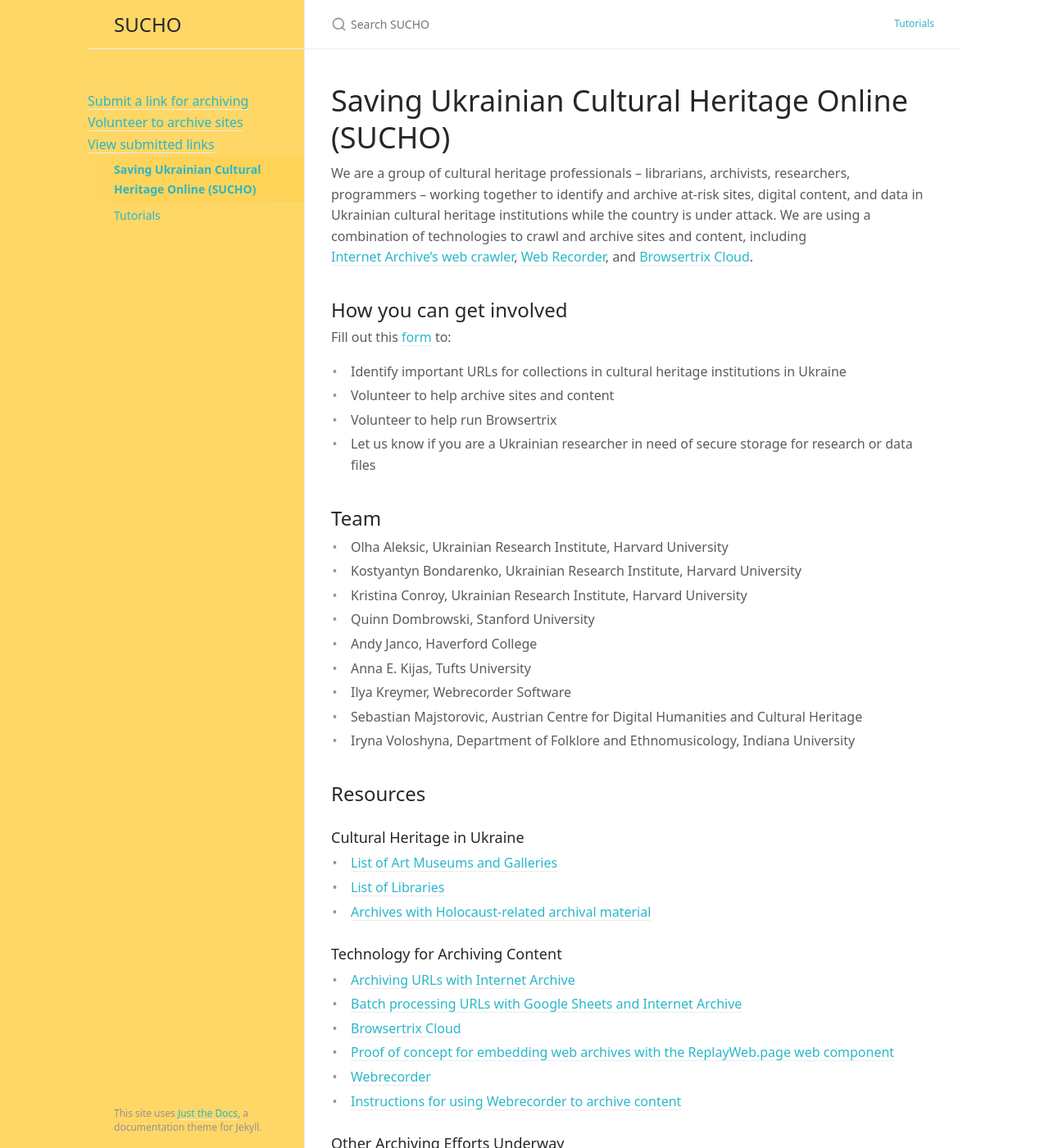
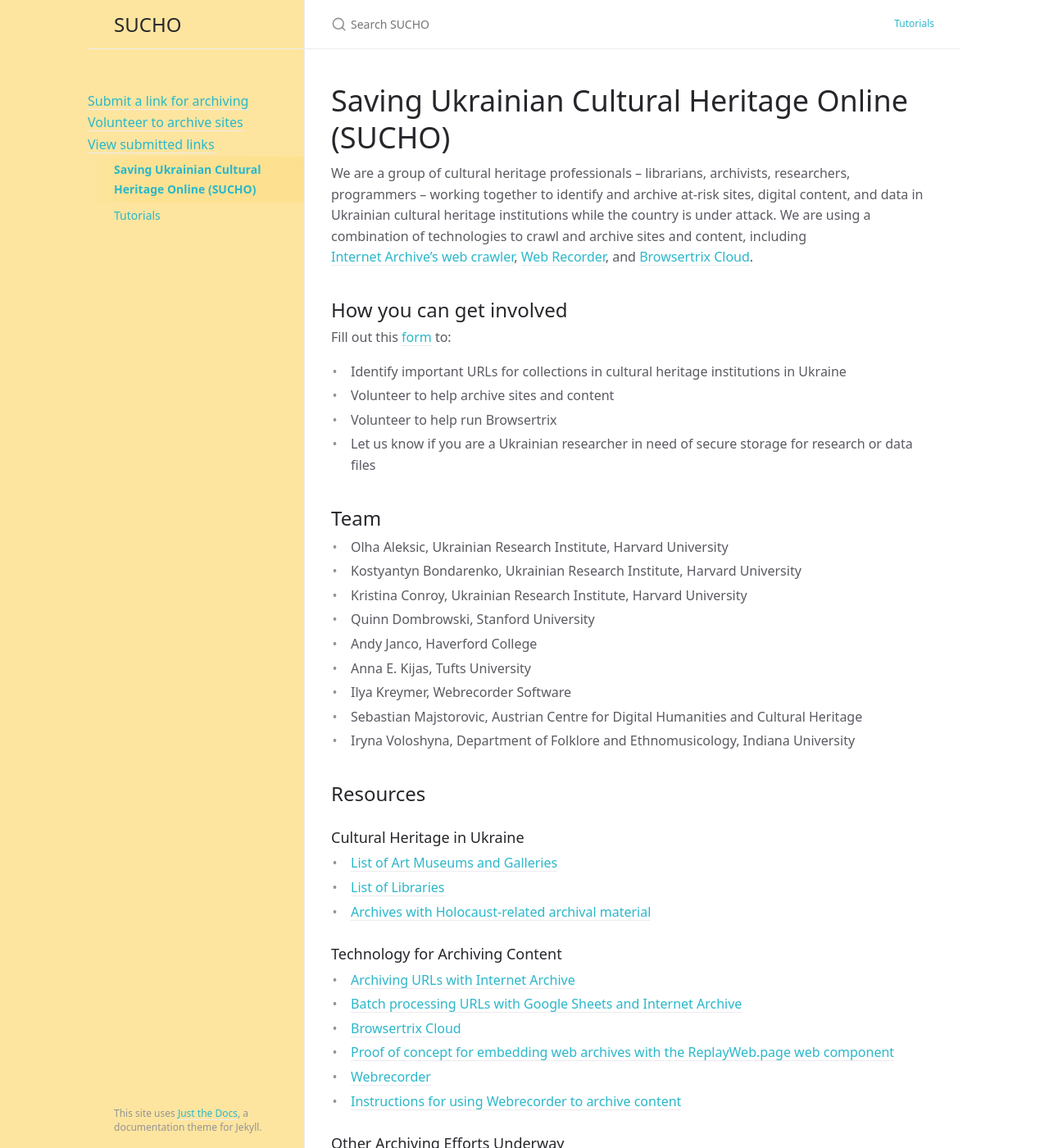
Before and after one commit to sucho-archiving/sucho-archiving.github.io, a Jekyll site: the page built from index.md, in a window 1280 px wide and 1400 px high. Shown: the whole window at 82% size. Built offline with Jekyll 4.4.1, drawn with Linux system fonts in a browser that asks for light colours; our own code applies the rules of GitHub Pages for plain Markdown files.

Commit message:
Color tweak

```diff
--- a/_sass/support/_variables.scss
+++ b/_sass/support/_variables.scss
@@ -71,7 +71,7 @@
 $red-300: #dd2e2e !default;
 
 $body-background-color: $white !default;
-$sidebar-color: #FED766 !default;
+$sidebar-color: #fde59f !default;
 $search-background-color: $white !default;
 $table-background-color: $white !default;
 $code-background-color: $grey-lt-000 !default;
```
